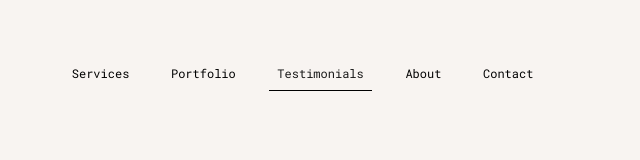
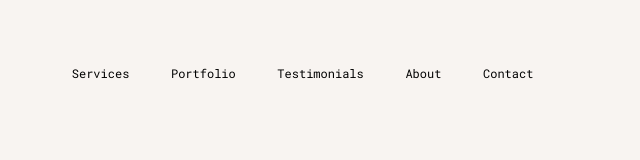
Before and after one commit to LybaaT/work-portfolio, a plain HTML site: page testimonial.html in a window 1280 px wide. Shown: the full height of the page, 631-1271 px from the left. Drawn offline with nearby package versions, Linux system fonts and the light colour scheme.

Commit message:
removed active

```diff
--- a/css.css
+++ b/css.css
@@ -92,6 +92,3 @@ a {
     padding-top: 10vh;
     border-bottom: solid 1px grey;
 }
-.active {
-    border-bottom: 1px solid black;
-}
--- a/testimonial.html
+++ b/testimonial.html
@@ -25,7 +25,7 @@
                         <a class="nav-link" href="portfolio.html">Portfolio</a>
                     </li>
                     <li class="nav-item">
-                        <a class="nav-link active" href="testimonial.html">Testimonials</a>
+                        <a class="nav-link" href="testimonial.html">Testimonials</a>
                     </li>
                     <li class="nav-item">
                         <a class="nav-link" href="about.html">About</a>
```
Also changed, not shown: index.html (+1 -1 lines).
